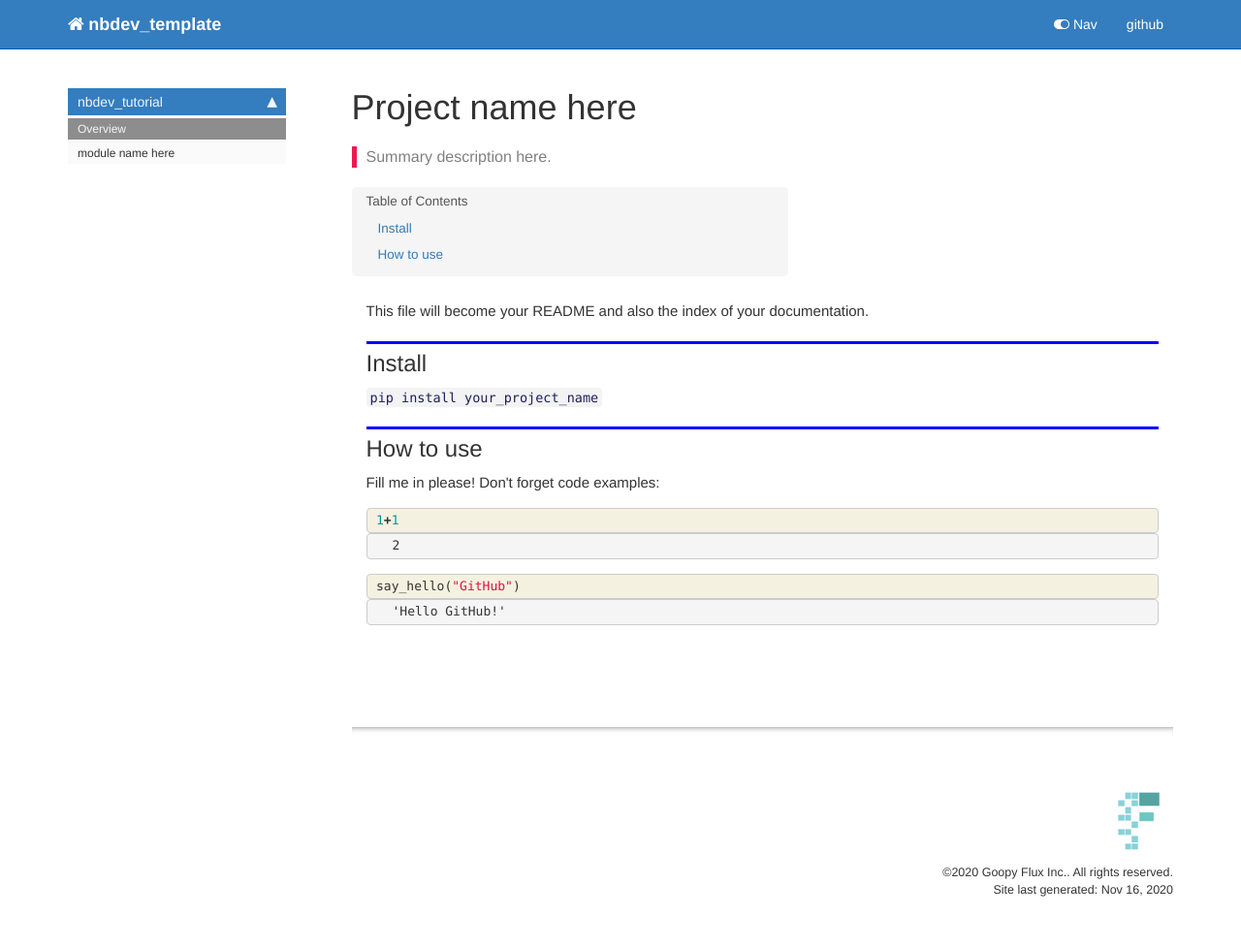
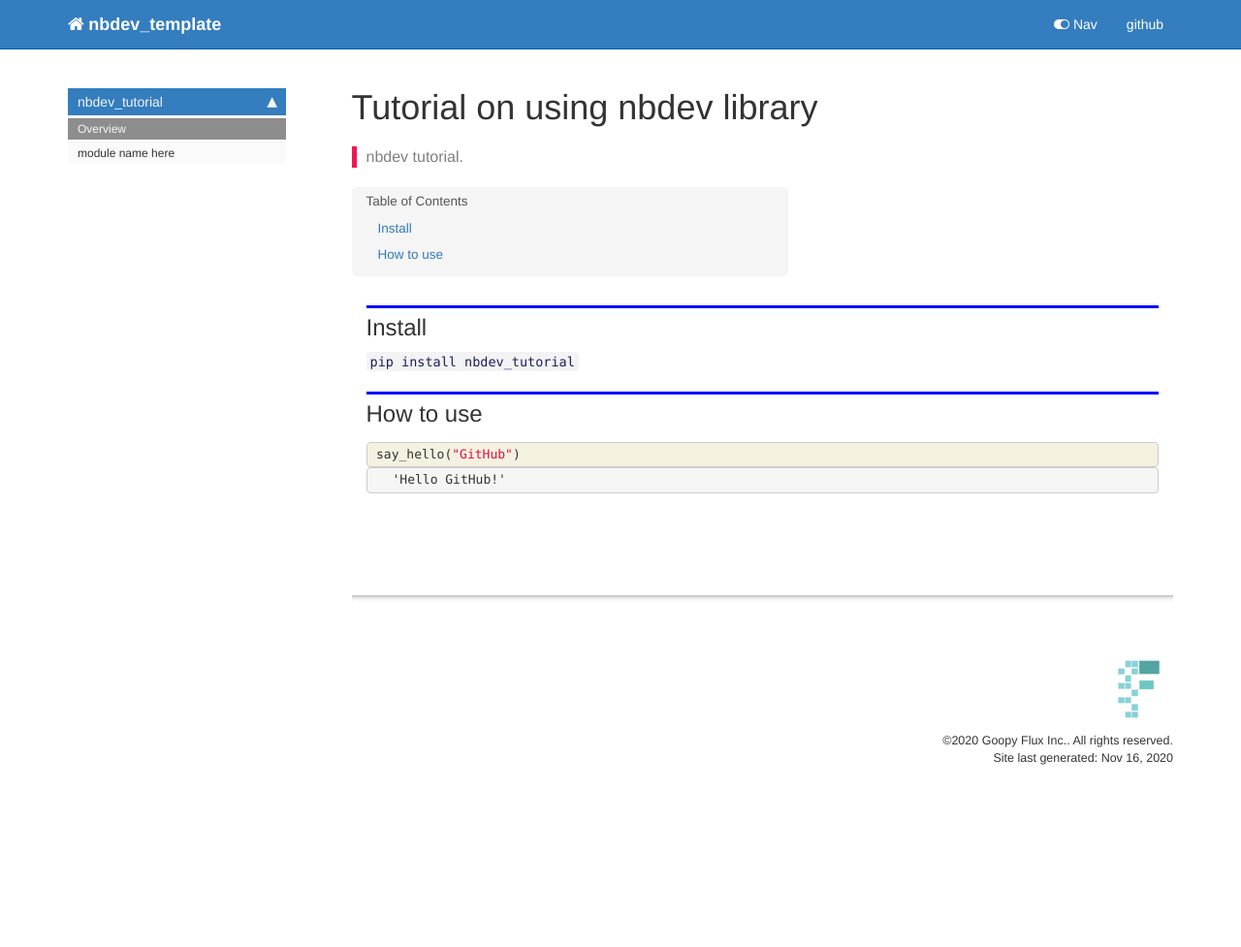
Before and after one commit to goopyflux/nbdev_tutorial, a Jekyll site: the page built from docs/index.html, in a window 1280 px wide. Shown: the whole page at 97% size. Built offline with Jekyll 4.4.1, drawn with Linux system fonts in a browser that asks for light colours; nearby versions of some CDN libraries; comment, search, counter and statistics services are not loaded; after the commit the page ends 900 px from its top, so only the background shows below that.

Commit message:
Remember to build docs

```diff
--- a/docs/index.html
+++ b/docs/index.html
@@ -1,13 +1,13 @@
 ---
 
-title: Project name here
+title: Tutorial on using nbdev library
 
 
 keywords: fastai
 sidebar: home_sidebar
 
-summary: "Summary description here."
-description: "Summary description here."
+summary: "nbdev tutorial."
+description: "nbdev tutorial."
 nb_path: "index.ipynb"
 ---
 <!--
@@ -31,20 +31,13 @@ nb_path: "index.ipynb"
 
 <div class="cell border-box-sizing text_cell rendered"><div class="inner_cell">
 <div class="text_cell_render border-box-sizing rendered_html">
-<p>This file will become your README and also the index of your documentation.</p>
-
-</div>
-</div>
-</div>
-<div class="cell border-box-sizing text_cell rendered"><div class="inner_cell">
-<div class="text_cell_render border-box-sizing rendered_html">
 <h2 id="Install">Install<a class="anchor-link" href="#Install"> </a></h2>
 </div>
 </div>
 </div>
 <div class="cell border-box-sizing text_cell rendered"><div class="inner_cell">
 <div class="text_cell_render border-box-sizing rendered_html">
-<p><code>pip install your_project_name</code></p>
+<p><code>pip install nbdev_tutorial</code></p>
 
 </div>
 </div>
@@ -55,46 +48,6 @@ nb_path: "index.ipynb"
 </div>
 </div>
 </div>
-<div class="cell border-box-sizing text_cell rendered"><div class="inner_cell">
-<div class="text_cell_render border-box-sizing rendered_html">
-<p>Fill me in please! Don't forget code examples:</p>
-
-</div>
-</div>
-</div>
-    {% raw %}
-
-<div class="cell border-box-sizing code_cell rendered">
-<div class="input">
-
-<div class="inner_cell">
-    <div class="input_area">
-<div class=" highlight hl-ipython3"><pre><span></span><span class="mi">1</span><span class="o">+</span><span class="mi">1</span>
-</pre></div>
-
-    </div>
-</div>
-</div>
-
-<div class="output_wrapper">
-<div class="output">
-
-<div class="output_area">
-
-
-
-<div class="output_text output_subarea output_execute_result">
-<pre>2</pre>
-</div>
-
-</div>
-
-</div>
-</div>
-
-</div>
-    {% endraw %}
-
     {% raw %}
 
 <div class="cell border-box-sizing code_cell rendered">
```
Also changed, not shown: README.md.
